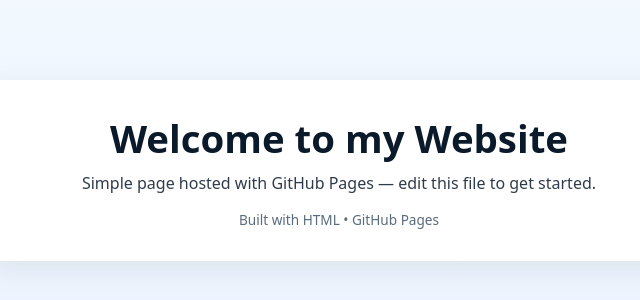
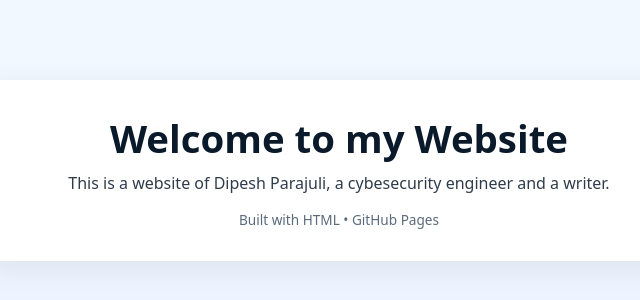
Before and after one commit to dpex77/website, a plain HTML site: page index.html in a window 1280 px wide. Shown: the part 230-530 px from the top of the page, 301-941 px from the left. Drawn offline with Linux system fonts and the light colour scheme.

Commit message:
Update index.html

```diff
--- a/index.html
+++ b/index.html
@@ -31,7 +31,7 @@
 <body>
   <div class="card">
     <h1>Welcome to my Website</h1>
-    <p>Simple page hosted with GitHub Pages — edit this file to get started.</p>
+    <p>This is a website of Dipesh Parajuli, a cybesecurity engineer and a writer.</p>
     <footer>Built with HTML • GitHub Pages</footer>
   </div>
 </body>
```
